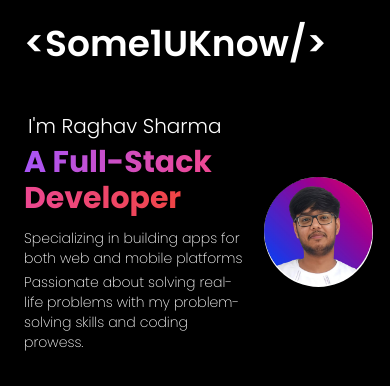
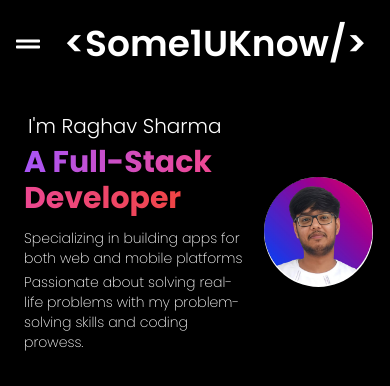
Before and after one commit to Some1Uknow/raghav-portfolio, a Next.js app: page / in a window 390 px wide. Shown: the top 386 px of the page. Built offline with nearby package versions, Linux system fonts and the light colour scheme.

Commit message:
making responsive

```diff
--- a/components/Main.jsx
+++ b/components/Main.jsx
@@ -1,5 +1,4 @@
 import Image from "next/image";
-import Link from "next/link";
 
 const Main = () => {
   return (
--- a/components/NavBar.jsx
+++ b/components/NavBar.jsx
@@ -1,33 +1,38 @@
 import Link from "next/link";
+import { FaGripLines } from "react-icons/fa";
+import NavListItems from "./NavListItems";
 
 const NavBar = () => {
   const name = "<Some1UKnow/>";
 
   return (
     <div className="navbar box-border bg-black text-white font-Poppins border-white shadow-white">
+      <div className="drawer z-10 block md:hidden">
+        <input id="my-drawer" type="checkbox" className="drawer-toggle" />
+        <div className="drawer-content p-2 ">
+          {/* Page content here */}
+          <label htmlFor="my-drawer" className="drawer-button text-2xl">
+            <FaGripLines />
+          </label>
+        </div>
+        <div className="drawer-side">
+          <label
+            htmlFor="my-drawer"
+            aria-label="close sidebar"
+            className="drawer-overlay"
+          ></label>
+          <ul className="menu p-4 w-80 min-h-full bg-base-200 text-base-content">
+            {/* Sidebar content here */}
+            <NavListItems />
+          </ul>
+        </div>
+      </div>
       <div className="flex-1">
         <a className="text-4xl p-4 font-semibold max-sm:text-center">{name}</a>
       </div>
-      <div className="flex-none">
-        <ul className="menu menu-horizontal px-1 gap-2 text-xl font-extralight max-sm:hidden">
-          <li>
-            <Link href="/">Home</Link>
-          </li>
-          <li>
-            <Link href="/techstack">Tech Stack</Link>
-          </li>
-          <li>
-            <Link href="/projects">Projects</Link>
-          </li>
-          <li>
-            <Link href="/experience">Experience</Link>
-          </li>
-          <li>
-            <Link href="/blogs">Blogs</Link>
-          </li>
-          <li>
-            <Link href="/contact">Contact Me</Link>
-          </li>
+      <div className="flex-none max-sm:hidden">
+        <ul className="menu menu-horizontal px-1 gap-2 text-xl font-extralight">
+          <NavListItems />
         </ul>
       </div>
     </div>
--- /dev/null
+++ b/components/NavListItems.jsx
@@ -0,0 +1,26 @@
+import Link from "next/link"
+
+const NavListItems = () => {
+  return (
+    <> <li>
+    <Link href="/">Home</Link>
+  </li>
+  <li>
+    <Link href="/techstack">Tech Stack</Link>
+  </li>
+  <li>
+    <Link href="/projects">Projects</Link>
+  </li>
+  <li>
+    <Link href="/experience">Experience</Link>
+  </li>
+  <li>
+    <Link href="/blogs">Blogs</Link>
+  </li>
+  <li>
+    <Link href="/contact">Contact Me</Link>
+  </li></>
+  )
+}
+
+export default NavListItems
```
